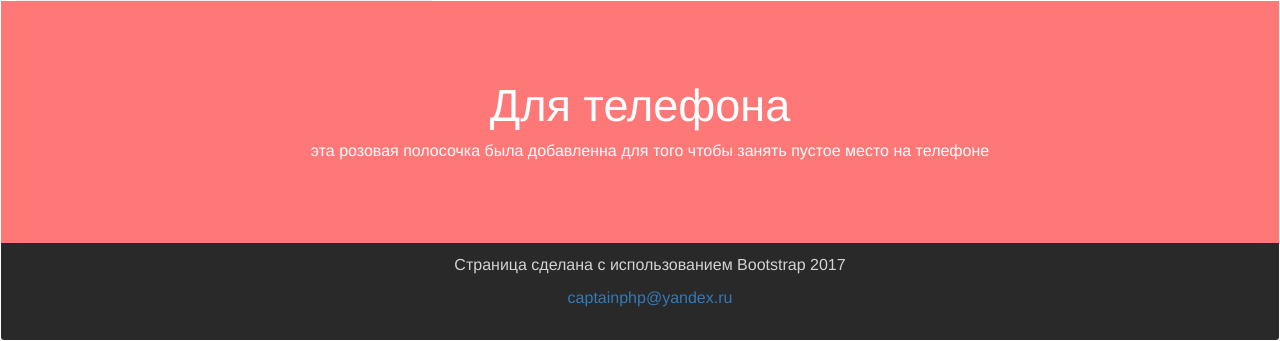
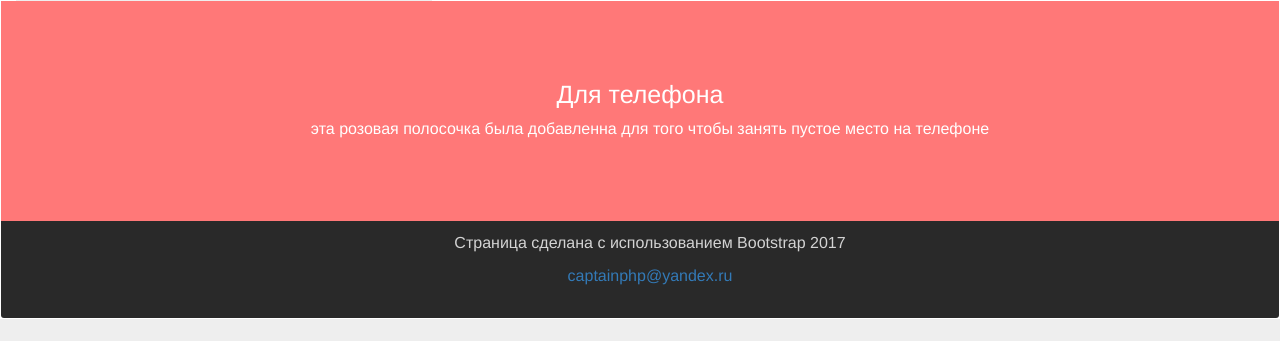
Before and after one commit to Captoweb/Captoweb.github.io, a PHP site: page / in a window 1280 px wide. Shown: the part 936-1277 px from the top of the page. After the commit the page ends 1255 px from the top, so only its background shows below. Run offline with PHP 8.4, Linux system fonts and the light colour scheme.

Commit message:
Update style.css

```diff
--- a/css/style.css
+++ b/css/style.css
@@ -85,7 +85,7 @@ color: black;
 
 #r h5 {
     color: white;
-    font-size: 45px;
+    font-size: 25px;
 }
 
 #r p {
```
